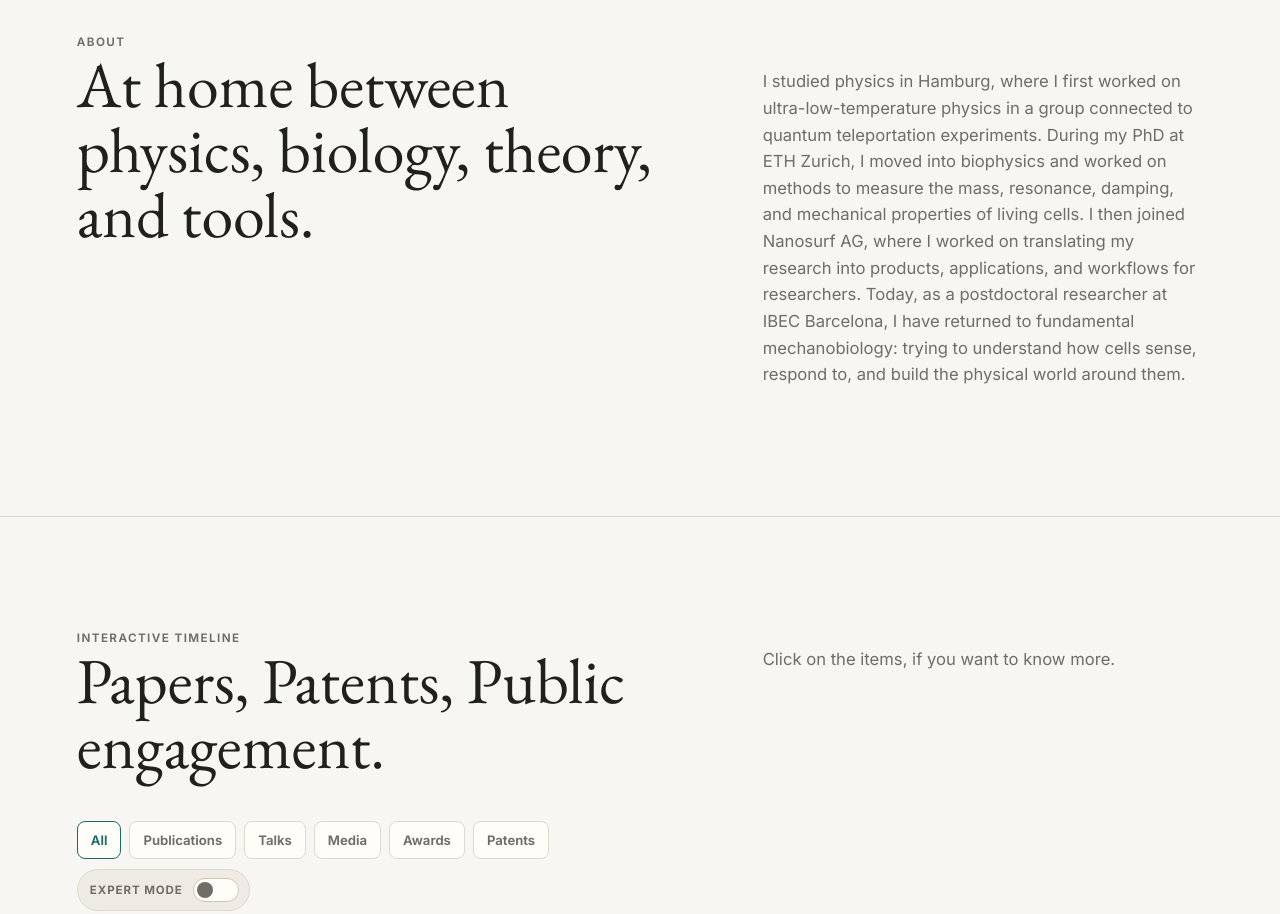
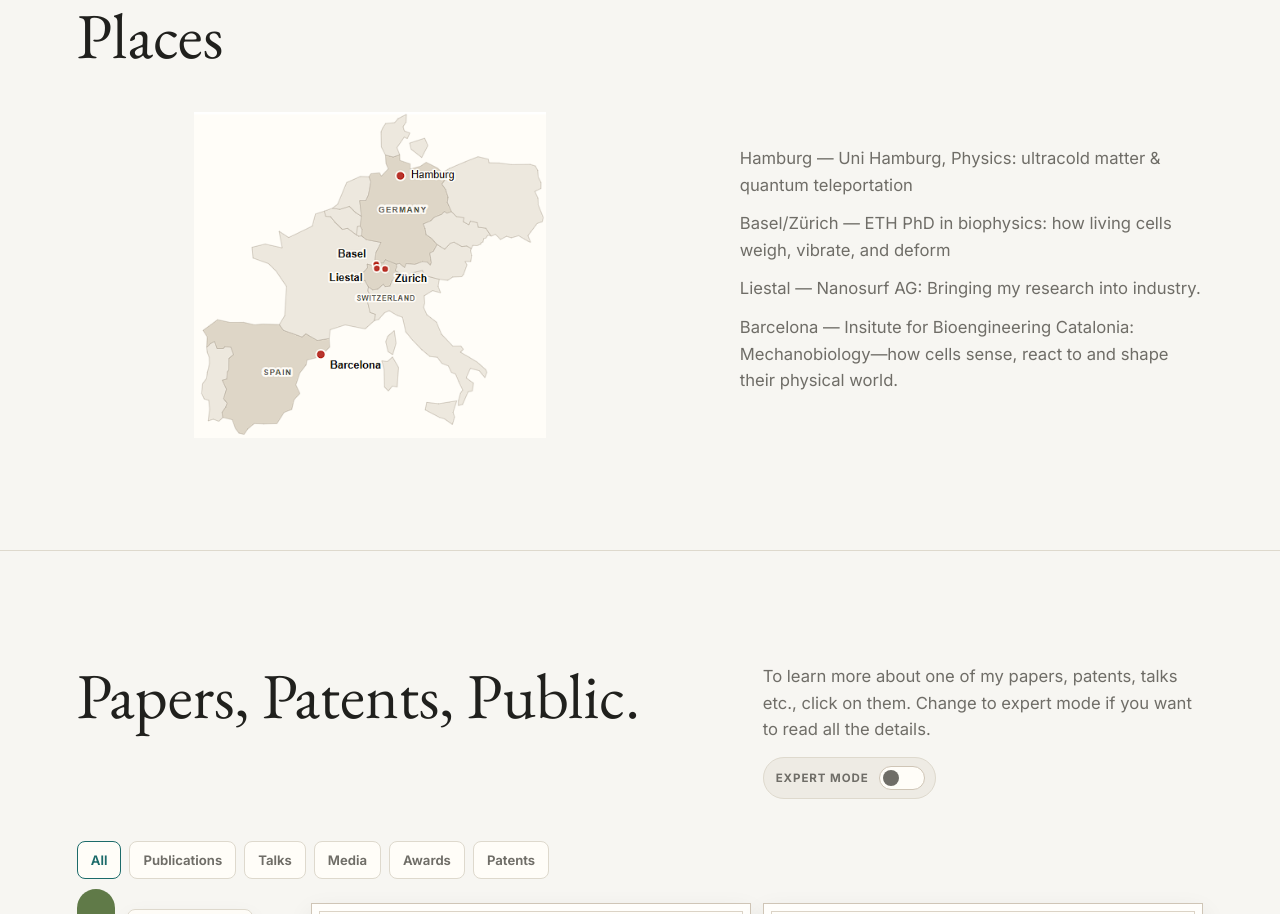
Before and after one commit to GVFlaschner/GVFlaschner.github.io, a plain HTML site: page index.html in a window 1280 px wide. Shown: the part 877-1791 px from the top of the page. Drawn offline with Linux system fonts and the light colour scheme.

Commit message:
Update places and vacancies sections

```diff
--- a/assets/css/styles.css
+++ b/assets/css/styles.css
@@ -200,7 +200,7 @@ a {
   border-top: 1px solid var(--line);
 }
 
-.about-section {
+.places-section {
   padding-top: clamp(44px, 6vw, 72px);
 }
 
@@ -208,7 +208,6 @@ a {
   font-size: clamp(2.3rem, 5vw, 4.4rem);
 }
 
-.about-grid,
 .section-head {
   display: grid;
   grid-template-columns: minmax(0, 0.9fr) minmax(280px, 0.65fr);
@@ -216,11 +215,50 @@ a {
   align-items: start;
 }
 
+.places-grid {
+  display: grid;
+  grid-template-columns: minmax(280px, 0.95fr) minmax(280px, 0.75fr);
+  gap: clamp(28px, 6vw, 76px);
+  align-items: center;
+  margin-top: clamp(24px, 4vw, 44px);
+}
+
 .about-text,
 .section-head p,
 .contact-section p {
   color: var(--muted);
   font-size: 1.04rem;
+}
+
+.timeline-intro {
+  display: grid;
+  justify-items: start;
+  gap: 14px;
+}
+
+.timeline-intro p {
+  margin: 0;
+}
+
+.places-map {
+  display: block;
+  width: 60%;
+  height: auto;
+  justify-self: center;
+}
+
+.places-text {
+  min-height: 260px;
+  color: var(--muted);
+  font-size: 1.04rem;
+}
+
+.places-text p {
+  margin: 0;
+}
+
+.places-text p + p {
+  margin-top: 12px;
 }
 
 .timeline-controls {
@@ -231,7 +269,7 @@ a {
 }
 
 .expert-mode-control {
-  margin: 0 0 32px;
+  margin: 0;
 }
 
 .expert-switch {
@@ -852,6 +890,19 @@ code {
   color: var(--muted);
 }
 
+.vacancies-section {
+  display: grid;
+  gap: 18px;
+  justify-items: start;
+}
+
+.vacancies-section p {
+  max-width: 720px;
+  margin: 0;
+  color: var(--muted);
+  font-size: 1.08rem;
+}
+
 .contact-section,
 .footer {
   background: #eeebe4;
@@ -872,7 +923,7 @@ code {
 
 @media (max-width: 900px) {
   .hero,
-  .about-grid,
+  .places-grid,
   .section-head,
   .timeline-wrap,
   .theme-grid {
--- a/index.html
+++ b/index.html
@@ -14,9 +14,10 @@
       <span class="brand-role">Soft matter physics · Tools · Theory · Open Science</span>
     </a>
     <nav class="nav" aria-label="Main navigation">
-      <a href="#about">About</a>
+      <a href="#places">Places</a>
       <a href="#timeline">Timeline</a>
       <a href="#research">Research</a>
+      <a href="#vacancies">Vacancies</a>
       <a href="#contact">Contact</a>
     </nav>
   </header>
@@ -24,7 +25,6 @@
   <main id="top">
     <section class="hero">
       <div class="hero-copy">
-        <p class="eyebrow">Dr. Gotthold Viktor Fläschner</p>
         <h1>I like to solve puzzles.</h1>
         <p class="lead">...especially the ones where nature refuses to stay inside one discipline. I work at the intersection of physics and biology: measuring living systems, building methods, and using theory to understand what cells sense and do. What draws me in is the tension between mathematical beauty and real-world use. That is why I often work across boundaries: between physics and biology, theory and experiment, academia and industry, research and communication. I also care strongly about open science, because good ideas should travel further than the walls of a single lab.</p>
         <div class="hero-actions" aria-label="Primary links">
@@ -39,12 +39,15 @@
       </figure>
     </section>
 
-    <section class="section about-section" id="about">
-      <div class="section-label">About</div>
-      <div class="about-grid">
-        <h2>At home between physics, biology, theory, and tools.</h2>
-        <div class="about-text">
-          <p>I studied physics in Hamburg, where I first worked on ultra-low-temperature physics in a group connected to quantum teleportation experiments. During my PhD at ETH Zurich, I moved into biophysics and worked on methods to measure the mass, resonance, damping, and mechanical properties of living cells. I then joined Nanosurf AG, where I worked on translating my research into products, applications, and workflows for researchers. Today, as a postdoctoral researcher at IBEC Barcelona, I have returned to fundamental mechanobiology: trying to understand how cells sense, respond to, and build the physical world around them.</p>
+    <section class="section places-section" id="places">
+      <h2>Places</h2>
+      <div class="places-grid">
+        <img class="places-map" src="assets/images/map.png" alt="Map of Germany, Switzerland, and Spain with red markers for Hamburg, Basel, Liestal, Zürich, and Barcelona">
+        <div class="places-text">
+          <p>Hamburg — Uni Hamburg, Physics: ultracold matter &amp; quantum teleportation</p>
+          <p>Basel/Zürich — ETH PhD in biophysics: how living cells weigh, vibrate, and deform</p>
+          <p>Liestal — Nanosurf AG: Bringing my research into industry.</p>
+          <p>Barcelona — Insitute for Bioengineering Catalonia: Mechanobiology—how cells sense, react to and shape their physical world.</p>
         </div>
       </div>
     </section>
@@ -52,10 +55,20 @@
     <section class="section timeline-section" id="timeline">
       <div class="section-head">
         <div>
-          <div class="section-label">Interactive timeline</div>
-          <h2>Papers, Patents, Public engagement.</h2>
+          <h2>Papers, Patents, Public.</h2>
         </div>
-        <p>Click on the items, if you want to know more.</p>
+        <div class="timeline-intro">
+          <p>To learn more about one of my papers, patents, talks etc., click on them. Change to expert mode if you want to read all the details.</p>
+          <div class="expert-mode-control">
+            <label class="expert-switch" for="expertMode">
+              <span>Expert mode</span>
+              <input id="expertMode" type="checkbox">
+              <span class="switch-track" aria-hidden="true">
+                <span class="switch-thumb"></span>
+              </span>
+            </label>
+          </div>
+        </div>
       </div>
 
       <div class="timeline-controls" aria-label="Timeline filters">
@@ -65,16 +78,6 @@
         <button class="filter-button" type="button" data-filter="media">Media</button>
         <button class="filter-button" type="button" data-filter="award">Awards</button>
         <button class="filter-button" type="button" data-filter="patent">Patents</button>
-      </div>
-
-      <div class="expert-mode-control">
-        <label class="expert-switch" for="expertMode">
-          <span>Expert mode</span>
-          <input id="expertMode" type="checkbox">
-          <span class="switch-track" aria-hidden="true">
-            <span class="switch-thumb"></span>
-          </span>
-        </label>
       </div>
 
       <div class="timeline-wrap">
@@ -100,6 +103,11 @@
       </div>
     </section>
 
+    <section class="section vacancies-section" id="vacancies">
+      <h2>Vacancies</h2>
+      <p>I am looking for a skilled PhD student. If you are interested in my work, please contact me.</p>
+    </section>
+
     <section class="section contact-section" id="contact">
       <div class="section-label">Contact</div>
       <h2>For collaborations, talks, or scientific exchange.</h2>
```
Also changed, not shown: assets/images/map.png (added).
